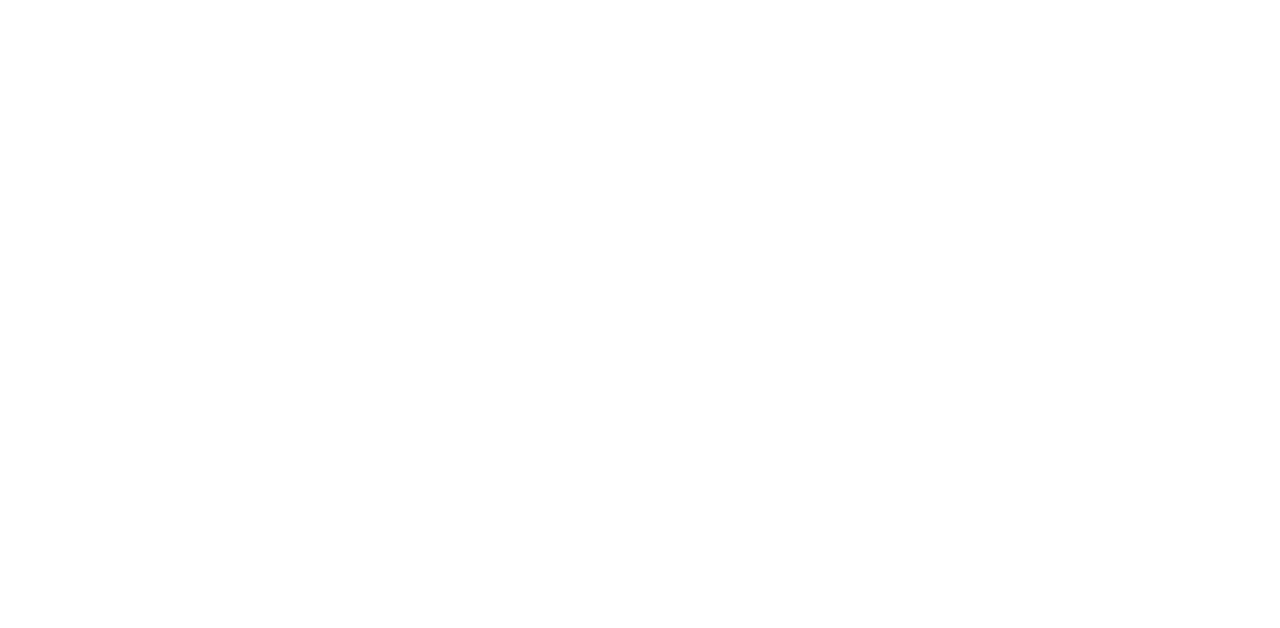
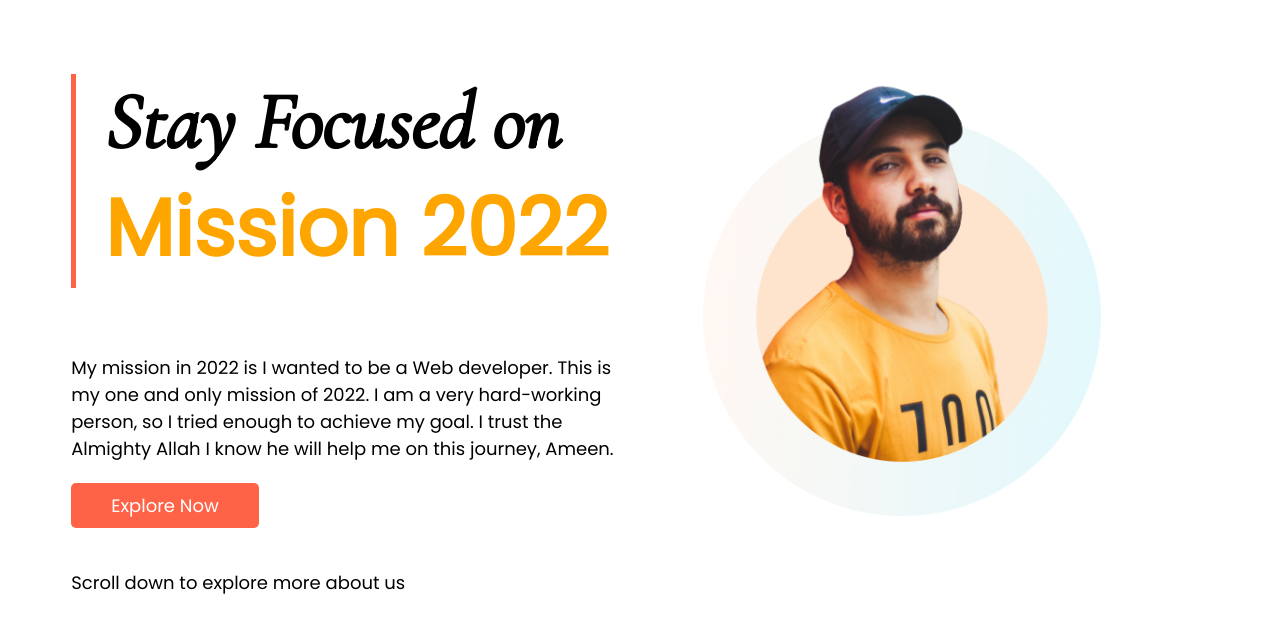
Before and after one commit to tashfiaislamistila/first-assignment-html-css, a plain HTML site: page index.html in a window 1280 px wide. Drawn offline with nearby package versions, Linux system fonts and the light colour scheme.

Commit message:
1st section added

```diff
--- a/index.html
+++ b/index.html
@@ -6,11 +6,38 @@
     <meta http-equiv="X-UA-Compatible" content="IE=edge">
     <meta name="viewport" content="width=device-width, initial-scale=1.0">
     <title>Mission 2022</title>
+    <link rel="preconnect" href="https://fonts.googleapis.com">
+    <link rel="preconnect" href="https://fonts.gstatic.com" crossorigin>
+    <link href="https://fonts.googleapis.com/css2?family=Cormorant+Garamond:ital@1&family=Poppins&display=swap"
+        rel="stylesheet">
     <link rel="stylesheet" href="style.css">
 </head>
 
 <body>
+    <section>
+        <div class="half">
+            <div id="border">
+                <h1 class="focus"> Stay Focused on</h1>
+                <h1 class="mission-22">Mission 2022</h1>
+            </div>
+            <p>My mission in 2022 is I wanted to be a Web developer. This is my one and only mission of 2022. I am a
+                very
+                hard-working person, so I tried enough to achieve my goal. I trust the Almighty Allah I know he will
+                help me
+                on this journey, Ameen.</p>
+            <div class="scroll1">
+                <a class="button" target="_blank"
+                    href="https://www.youtube.com/results?search_query=explore+now">Explore Now</a>
+            </div>
+            <div class=scroll2>
+                <p>Scroll down to explore more about us</p>
+            </div>
 
+        </div>
+        <div class="half">
+            <img src="images/person/person-2.png" alt="">
+        </div>
+    </section>
 </body>
 
 </html>
--- a/style.css
+++ b/style.css
@@ -0,0 +1,42 @@
+body{
+    font-size: large;
+    font-family: 'Poppins', sans-serif;
+}
+.focus{
+    font-family: 'Cormorant Garamond', serif;
+    margin-bottom: -70px;
+}
+h1{
+    font-size: 80px;
+}
+.mission-22{
+    color: orange;
+}
+section{
+    display: flex;
+}
+.half{
+    width:50%;
+    padding-left: 5%;
+}
+.half img{
+    width: 70%;
+}
+#border{
+    padding-left:5% ;
+   border-left: 5px solid tomato;
+}
+.button{
+    text-decoration: none;
+    background-color: tomato;
+    padding:10px 40px;
+    color: white;
+    font-weight: 400;
+    border-radius: 5px;
+}
+.scroll1{
+    margin-top: 30px;
+}
+.scroll2{
+    margin-top: 50px;
+}
```
